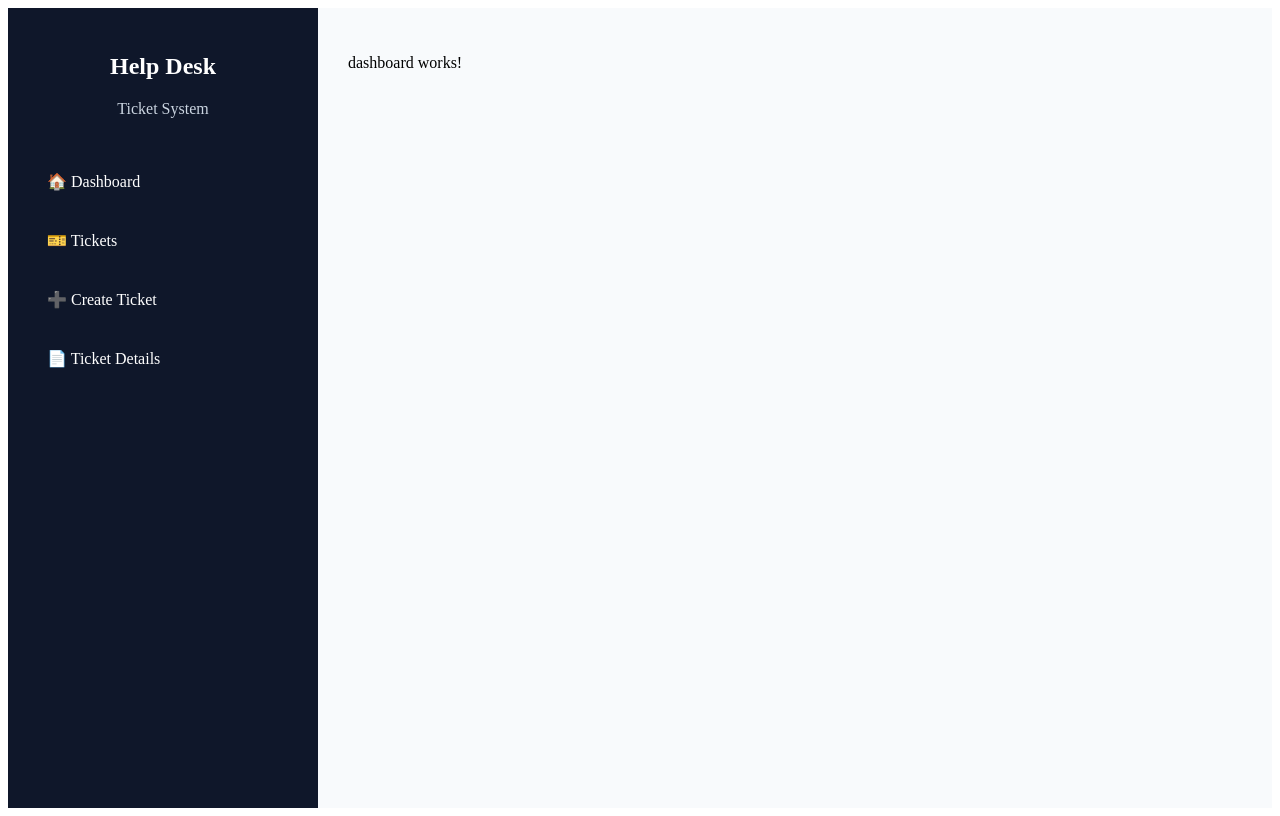
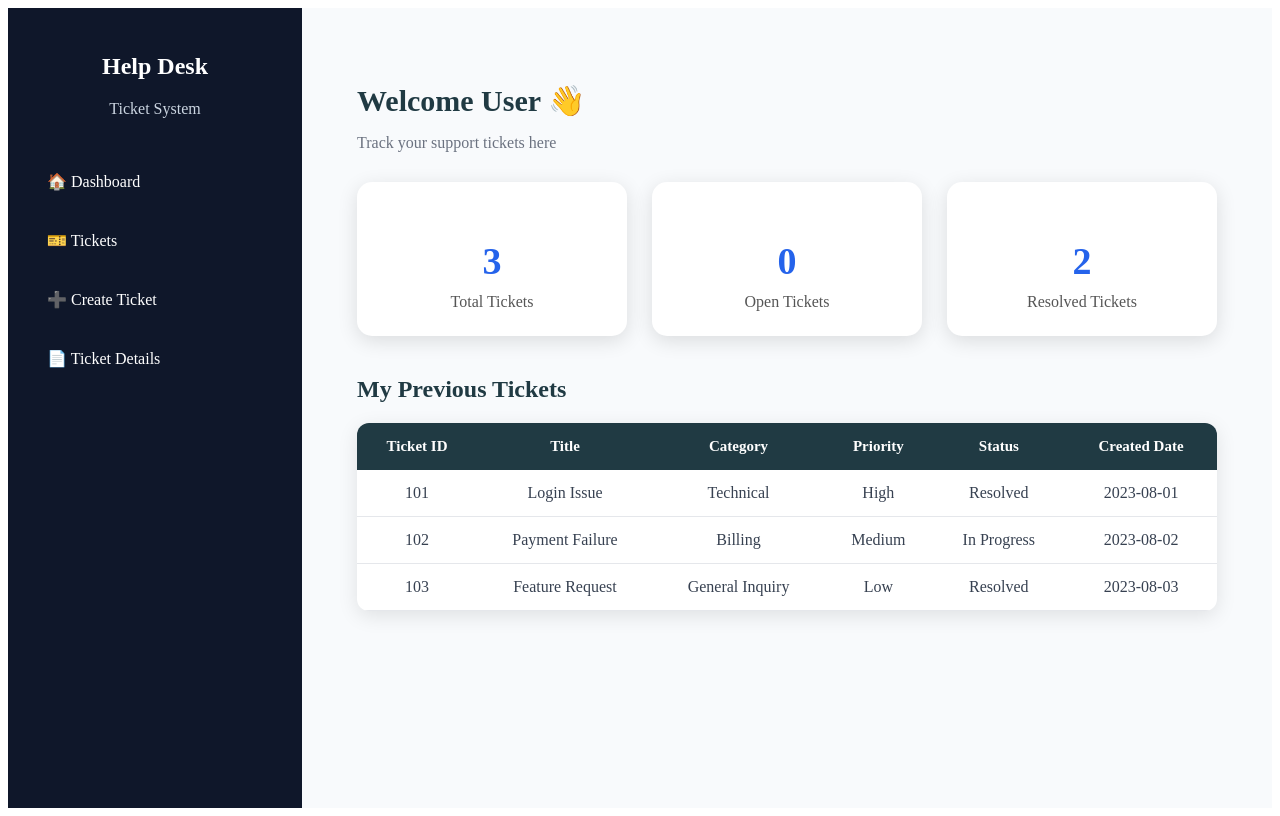
Before and after one commit to samrudhikhirid-web/Helpdesk-Ticket-Management, an Angular app in the folder frontend/helpdesk-frontend/: page /dashboard in a window 1280 px wide. Built offline with nearby package versions, Linux system fonts and the light colour scheme.

Commit message:
Create Ticket Page completed

```diff
--- /dev/null
+++ b/frontend/helpdesk-frontend/src/app/app/pages/dashboard/dashboard.html
@@ -0,0 +1 @@
+<p>dashboard works!</p>
--- a/frontend/helpdesk-frontend/src/app/pages/create-ticket/create-ticket.css
+++ b/frontend/helpdesk-frontend/src/app/pages/create-ticket/create-ticket.css
@@ -0,0 +1,106 @@
+.ticket-container{
+
+    min-height:100vh;
+
+    display:flex;
+
+    justify-content:center;
+
+    align-items:center;
+
+}
+
+.ticket-card{
+
+    width:500px;
+
+    background:white;
+
+    padding:35px;
+
+    border-radius:15px;
+
+    box-shadow:0 10px 30px rgba(0,0,0,0.15);
+
+}
+
+h1{
+
+    text-align:center;
+
+    color:#203a43;
+
+}
+
+p{
+
+    text-align:center;
+
+    color:gray;
+
+}
+
+label{
+
+    display:block;
+
+    margin-top:15px;
+
+    font-weight:600;
+
+}
+
+input,
+textarea,
+select{
+
+    width:100%;
+
+    padding:12px;
+
+    margin-top:8px;
+
+    border-radius:8px;
+
+    border:1px solid #ccc;
+
+}
+
+textarea{
+
+    height:100px;
+
+    resize:none;
+
+}
+
+small{
+
+    color:red;
+
+}
+
+button{
+
+    margin-top:25px;
+
+    width:100%;
+
+    padding:12px;
+
+    background:#203a43;
+
+    color:white;
+
+    border:none;
+
+    border-radius:8px;
+
+    font-size:16px;
+
+}
+button:hover{
+
+    background:#2c5364;
+
+}
--- a/frontend/helpdesk-frontend/src/app/pages/create-ticket/create-ticket.html
+++ b/frontend/helpdesk-frontend/src/app/pages/create-ticket/create-ticket.html
@@ -1 +1,132 @@
-<p>create-ticket works!</p>
+<html>
+    <head>
+        <title>Create Ticket</title>
+        <link rel="stylesheet" href="create-ticket.css">
+    </head>
+    <body>
+        <div class="ticket-container">
+
+    <div class="ticket-card">
+
+
+        <h1>Create Ticket</h1>
+
+        <p>Raise your support request</p>
+
+
+
+        <form [formGroup]="ticketForm"
+              (ngSubmit)="submitTicket()">
+
+
+
+            <label>Title</label>
+
+            <input
+            type="text"
+            placeholder="Enter ticket title"
+            formControlName="title">
+
+
+            <small *ngIf="ticketForm.controls.title.invalid &&
+            ticketForm.controls.title.touched">
+
+            Title must contain minimum 5 characters
+
+            </small>
+
+
+
+
+            <label>Description</label>
+
+            <textarea
+            placeholder="Explain your issue"
+            formControlName="description">
+            </textarea>
+
+
+            <small *ngIf="ticketForm.controls.description.invalid &&
+            ticketForm.controls.description.touched">
+
+            Description must contain minimum 10 characters
+
+            </small>
+
+
+
+
+
+            <label>Category</label>
+
+            <select formControlName="category">
+
+                <option value="">
+                    Select Category
+                </option>
+
+                <option value="Technical">
+                    Technical
+                </option>
+
+                <option value="Access">
+                    Access
+                </option>
+
+                <option value="Hardware">
+                    Hardware
+                </option>
+
+                <option value="Software">
+                    Software
+                </option>
+
+                <option value="Other">
+                    Other
+                </option>
+
+            </select>
+
+
+
+
+
+            <label>Priority</label>
+
+            <select formControlName="priority">
+
+                <option value="">
+                    Select Priority
+                </option>
+
+                <option value="Low">
+                    Low
+                </option>
+
+                <option value="Medium">
+                    Medium
+                </option>
+
+                <option value="High">
+                    High
+                </option>
+
+            </select>
+
+
+
+
+            <button type="submit">
+                Submit Ticket
+            </button>
+
+
+
+        </form>
+
+
+    </div>
+
+</div>
+</body>
+</html>
--- a/frontend/helpdesk-frontend/src/app/pages/create-ticket/create-ticket.ts
+++ b/frontend/helpdesk-frontend/src/app/pages/create-ticket/create-ticket.ts
@@ -1,9 +1,49 @@
 import { Component } from '@angular/core';
+import { ReactiveFormsModule, FormGroup, FormControl, Validators } from '@angular/forms';
+import { CommonModule } from '@angular/common';
 
 @Component({
-  imports: [],
+  imports: [
+    CommonModule,
+    ReactiveFormsModule
+  ],
   selector: 'app-create-ticket',
   styleUrl: './create-ticket.css',
   templateUrl: './create-ticket.html',
 })
-export class CreateTicket {}
+export class CreateTicket {
+
+  ticketForm = new FormGroup({
+    title: new FormControl('', [
+      Validators.required,
+      Validators.minLength(5),
+      Validators.maxLength(100)
+    ]),
+    description: new FormControl('', [
+      Validators.required,
+      Validators.minLength(10),
+      Validators.maxLength(1000)
+    ]),
+    category:new FormControl('', [
+    Validators.required
+    ]),
+    priority: new FormControl('', [
+      Validators.required
+    ])
+
+  });
+  submitTicket() {
+
+    if (this.ticketForm.valid) {
+
+      console.log("Ticket submitted");
+      console.log(this.ticketForm.value);
+
+      alert("Ticket created successfully!");
+    }
+    else {
+      console.log("Form is invalid");
+      alert("Please fill all required fields correctly.");
+    }
+}
+}
--- a/frontend/helpdesk-frontend/src/app/pages/dashboard/dashboard.css
+++ b/frontend/helpdesk-frontend/src/app/pages/dashboard/dashboard.css
@@ -0,0 +1,142 @@
+.dashboard {
+
+    padding: 25px;
+
+}
+/* Header */
+
+.header h1 {
+
+    color: #203a43;
+
+    font-size: 30px;
+
+    margin-bottom: 8px;
+
+}
+
+.header p {
+
+    color: #6b7280;
+
+    font-size: 16px;
+
+}
+/* Summary Cards */
+
+.cards {
+
+    display: flex;
+
+    gap: 25px;
+
+    margin-top: 30px;
+
+    margin-bottom: 40px;
+
+}
+
+.card {
+
+    width: 220px;
+
+    background: white;
+
+    padding: 25px;
+
+    border-radius: 15px;
+
+    text-align: center;
+
+    box-shadow: 0 5px 20px rgba(0,0,0,0.12);
+
+    transition: 0.3s;
+
+}
+
+.card:hover {
+
+    transform: translateY(-5px);
+
+}
+
+.card h2 {
+
+    font-size: 38px;
+
+    color: #2563eb;
+
+    margin-bottom: 10px;
+
+}
+
+.card span {
+
+    color: #555;
+
+    font-size: 16px;
+
+}
+/* Ticket Table Section */
+
+.ticket-section h2 {
+
+    color: #203a43;
+
+    margin-bottom: 20px;
+
+}
+/* Table */
+
+.table-container {
+
+    background: white;
+
+    border-radius: 12px;
+
+    overflow: hidden;
+
+    box-shadow: 0 5px 20px rgba(0,0,0,0.1);
+
+}
+table {
+
+    width: 100%;
+
+    border-collapse: collapse;
+
+}
+thead {
+
+    background: #203a43;
+
+    color: white;
+
+}
+th {
+
+    padding: 15px;
+
+    text-align: center;
+
+    font-size: 15px;
+
+}
+
+td {
+
+    padding: 14px;
+
+    text-align: center;
+
+    border-bottom: 1px solid #e5e7eb;
+
+    color: #374151;
+
+}
+
+tbody tr:hover {
+
+    background: #f1f5f9;
+
+}
--- a/frontend/helpdesk-frontend/src/app/pages/dashboard/dashboard.html
+++ b/frontend/helpdesk-frontend/src/app/pages/dashboard/dashboard.html
@@ -1 +1,156 @@
-<p>dashboard works!</p>
+<div class="dashboard">
+
+    <div class="header">
+
+        <h1>
+            Welcome {{username}} 👋
+        </h1>
+
+        <p>
+            Track your support tickets here
+        </p>
+
+    </div>
+
+
+    <!-- Ticket Summary Cards -->
+
+    <div class="cards">
+
+
+        <div class="card">
+
+            <h2>
+                {{getTotalTickets()}}
+            </h2>
+
+            <span>
+                Total Tickets
+            </span>
+
+        </div>
+
+
+
+        <div class="card">
+
+            <h2>
+                {{getOpenTickets()}}
+            </h2>
+
+            <span>
+                Open Tickets
+            </span>
+
+        </div>
+
+
+
+        <div class="card">
+
+            <h2>
+                {{getResolvedTickets()}}
+            </h2>
+
+            <span>
+                Resolved Tickets
+            </span>
+
+        </div>
+
+
+    </div>
+
+
+
+    <!-- Previous Tickets Section -->
+
+    <div class="ticket-section">
+
+
+        <h2>
+            My Previous Tickets
+        </h2>
+
+
+
+        <div class="table-container">
+
+
+            <table>
+
+
+                <thead>
+
+                    <tr>
+
+                        <th>
+                            Ticket ID
+                        </th>
+
+                        <th>
+                            Title
+                        </th>
+
+                        <th>
+                            Category
+                        </th>
+
+                        <th>
+                            Priority
+                        </th>
+
+                        <th>
+                            Status
+                        </th>
+
+                        <th>
+                            Created Date
+                        </th>
+
+                    </tr>
+
+                </thead>
+
+
+
+                <tbody>
+
+
+                    <tr *ngFor="let ticket of tickets">
+
+
+                        <td>
+                            {{ticket.id}}
+                        </td>
+
+
+                        <td>
+                            {{ticket.title}}
+                        </td>
+
+
+                        <td>
+                            {{ticket.category}}
+                        </td>
+
+
+                        <td>
+                            {{ticket.priority}}
+                        </td>
+
+
+                        <td>
+                            {{ticket.status}}
+                        </td>
+
+
+                        <td>
+                            {{ticket.createdDate}}
+                        </td>
+                    </tr>
+                </tbody>
+            </table>
+        </div>
+    </div>
+</div>
--- a/frontend/helpdesk-frontend/src/app/pages/dashboard/dashboard.ts
+++ b/frontend/helpdesk-frontend/src/app/pages/dashboard/dashboard.ts
@@ -1,9 +1,49 @@
 import { Component } from '@angular/core';
+import { CommonModule } from '@angular/common';
+
 
 @Component({
-  imports: [],
+  imports: [CommonModule],
   selector: 'app-dashboard',
   styleUrl: './dashboard.css',
   templateUrl: './dashboard.html',
 })
-export class Dashboard {}
+export class Dashboard {
+  username="User";
+  tickets = [
+    { id: 101,
+      title: 'Login Issue',
+      category: 'Technical',
+      priority: 'High',
+      status: 'Resolved',
+      createdDate: '2023-08-01'
+    },
+    { id: 102,
+      title: 'Payment Failure',
+      category: 'Billing',
+      priority: 'Medium',
+      status: 'In Progress',
+      createdDate: '2023-08-02'
+    },
+    { id: 103,
+      title: 'Feature Request',
+      category: 'General Inquiry',
+      priority: 'Low',
+      status: 'Resolved',
+      createdDate: '2023-08-03'
+    }
+  ];
+  getTotalTickets() {
+    return this.tickets.length;
+  }
+
+  getOpenTickets() {
+    return this.tickets.filter(ticket => ticket.status === 'Open').length;
+  }
+  getResolvedTickets() {
+    return this.tickets.filter(ticket => ticket.status === 'Resolved').length;
+  }
+  getInProgressTickets() {
+    return this.tickets.filter(ticket => ticket.status === 'In Progress').length;
+  }
+}
--- a/frontend/helpdesk-frontend/src/app/pages/register/register.ts
+++ b/frontend/helpdesk-frontend/src/app/pages/register/register.ts
@@ -42,8 +42,6 @@ export class Register {
 
   });
 
-
-
   submitRegister(){
 
     if(this.registerForm.valid){
```
Also changed, not shown: frontend/helpdesk-frontend/src/app/app/pages/dashboard/dashboard.ts (added, +9 -0 lines), frontend/helpdesk-frontend/src/app/app/pages/dashboard/dashboard.css (added), 1 other file (tests, documents, lock files or other folders).
